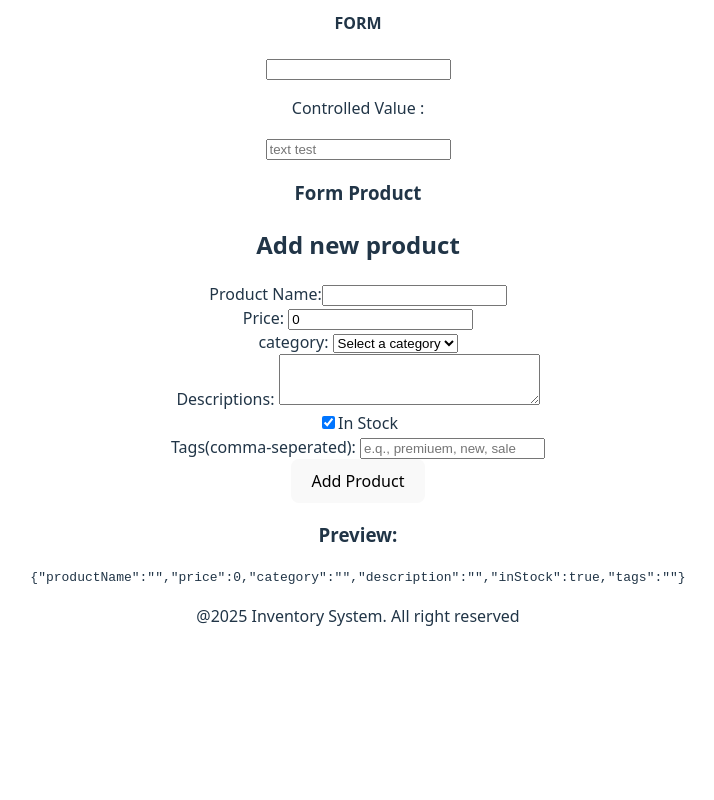
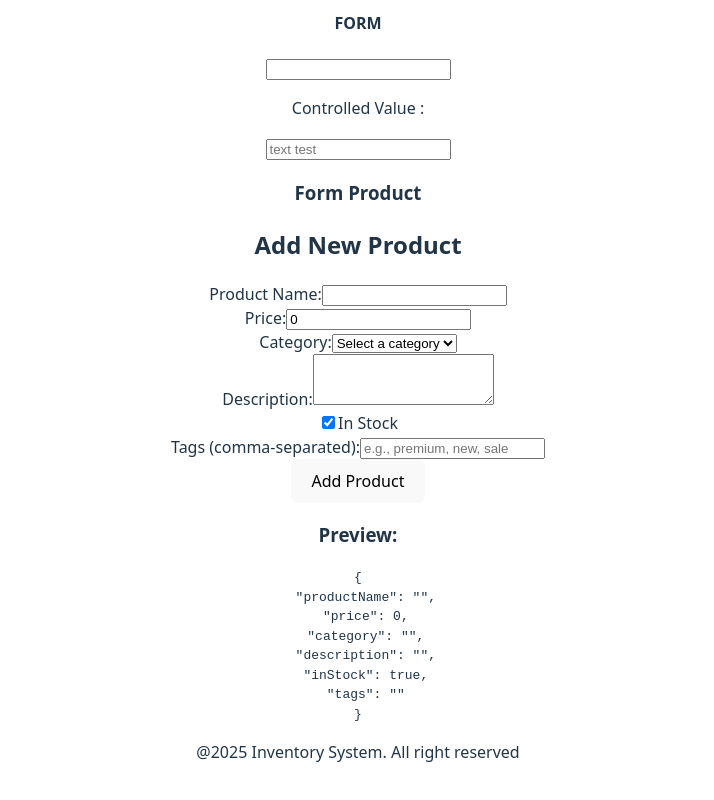
Before and after one commit to shannakaramei05/learn-react, a React (Vite) app: page / in a window 1280 px wide. Shown: the part 1988-2788 px from the top of the page, without its empty margins (282-996 px from the left). Before the commit the page ends 2664 px from the top, so only its background shows below. Built offline with nearby package versions, Linux system fonts and the light colour scheme.

Commit message:
fix-form

```diff
--- a/src/form/AddProductForm.tsx
+++ b/src/form/AddProductForm.tsx
@@ -22,55 +22,69 @@ export default function AddProductForm() {
         tags:""
     })
 
-    const [errors,setErrors] = useState<Partial<ProductForm>>({})
-    const[isSubmitting,setIsSubmitting] = useState<boolean>(false)
+    const [errors, setErrors] = useState<Partial<ProductForm>>({})
+    const [isSubmitting, setIsSubmitting] = useState<boolean>(false)
 
-    const handleInputChange = (e: React.ChangeEvent<HTMLFormElement|HTMLTextAreaElement|HTMLSelectElement>) =>{
-        console.log("test: ", e.target.value)
-        const{productName,value,type} = e.target.value
-        const checked = (e.target as HTMLInputElement).checked;
+    // Handle input changes
+    const handleInputChange = (
+        e: React.ChangeEvent<HTMLInputElement | HTMLTextAreaElement | HTMLSelectElement>
+    ) => {
+        const { name, value, type } = e.target
+        const checked = (e.target as HTMLInputElement).checked
 
         setFormData({
             ...formData,
-            [productName]: type === 'checkbox'? checked :type ==='number' ? Number(value) :value
+            [name]: type === 'checkbox' ? checked :
+                type === 'number' ? Number(value) :
+                    value
         })
+
+        // Clear error when user starts typing
+        if (errors[name as keyof ProductForm]) {
+            setErrors({
+                ...errors,
+                [name]: undefined
+            })
+        }
     }
 
-    if(errors[name as keyof ProductForm]) {
-        setErrors({
-            ...errors,
-            [name] : undefined
-        })
-    }
+    // Form validation
+    const validateForm = (): boolean => {
+        const newErrors: Partial<ProductForm> = {}
 
-    const validateFrom = ():boolean => {
-        const newErrors : Partial<ProductForm> = {}
-        if(!formData.productName.trim()) {
-            newErrors.productName = "Product name is Required"
+        if (!formData.productName.trim()) {
+            newErrors.productName = "Product name is required"
         }
 
-        if(formData.price<=0) {
+        if (formData.price <= 0) {
             newErrors.price = "Price must be greater than 0"
         }
 
-        if(!formData.description) {
-            newErrors.description = "Please Select a category"
+        if (!formData.category) {
+            newErrors.category = "Please select a category"
         }
 
         setErrors(newErrors)
-        return Object.keys(newErrors).length ===0;
+        return Object.keys(newErrors).length === 0
     }
 
-    const handleSubmit = async (e:React.FormEvent)=> {
+    // Handle form submission
+    const handleSubmit = async (e: React.FormEvent) => {
         e.preventDefault()
-        if(!validateFrom()) {
-            return;
+
+        if (!validateForm()) {
+            return
         }
+
         setIsSubmitting(true)
-        try{
-            await new Promise(resolve =>setTimeout(resolve,1000))
+
+        try {
+            // Simulate API call
+            await new Promise(resolve => setTimeout(resolve, 1000))
+
             console.log("Product added:", formData)
             alert("Product added successfully!")
+
             // Reset form
             setFormData({
                 productName: "",
@@ -89,52 +103,105 @@ export default function AddProductForm() {
     }
 
     return (
-        <form onSubmit={handleSubmit} className="prodcut-form">
-            <h2>Add new product</h2>
+        <form onSubmit={handleSubmit} className="product-form">
+            <h2>Add New Product</h2>
+
+            {/* Product Name */}
             <div>
                 <label htmlFor="name">Product Name:</label>
-                <input type="text" id="productName" name="productName" value={formData.productName} onChange={handleInputChange} className={errors.productName ? "error" : ""}/>
+                <input
+                    type="text"
+                    id="productName"
+                    name="productName"
+                    value={formData.productName}
+                    onChange={handleInputChange}
+                    className={errors.productName ? "error" : ""}
+                />
                 {errors.productName && <span className="error-message">{errors.productName}</span>}
             </div>
+
+            {/* Price */}
             <div>
-                <label htmlFor="price">Price: </label>
-                <input type="number" id="price" name="price" value={formData.price} onChange={handleInputChange} className={errors.price ? "error" : ""}/>
+                <label htmlFor="price">Price:</label>
+                <input
+                    type="number"
+                    id="price"
+                    name="price"
+                    value={formData.price}
+                    onChange={handleInputChange}
+                    min="0"
+                    step="0.01"
+                    className={errors.price ? "error" : ""}
+                />
                 {errors.price && <span className="error-message">{errors.price}</span>}
             </div>
+
+            {/* Category */}
             <div>
-                <label htmlFor="category">category: </label>
-                <select name="caregory" id="category" value={formData.category} onChange={handleInputChange} className={errors.category ? "error" : ""}>
+                <label htmlFor="category">Category:</label>
+                <select
+                    id="category"
+                    name="category"
+                    value={formData.category}
+                    onChange={handleInputChange}
+                    className={errors.category ? "error" : ""}
+                >
                     <option value="">Select a category</option>
                     <option value="electronics">Electronics</option>
                     <option value="clothing">Clothing</option>
-                    <option value="books">books</option>
+                    <option value="books">Books</option>
                     <option value="home">Home & Garden</option>
                 </select>
                 {errors.category && <span className="error-message">{errors.category}</span>}
             </div>
+
+            {/* Description */}
             <div>
-                <label htmlFor="description">Descriptions: </label>
-                <textarea name="description" id="description" cols="30" rows="3"
-                value={formData.description} onChange={handleInputChange}></textarea>
+                <label htmlFor="description">Description:</label>
+                <textarea
+                    id="description"
+                    name="description"
+                    value={formData.description}
+                    onChange={handleInputChange}
+                    rows={3}
+                />
             </div>
+
+            {/* In Stock Checkbox */}
             <div>
-                <label htmlFor="stock">
-                    <input type="checkbox" name="inStock" checked={formData.inStock} onChange={handleInputChange} />
+                <label>
+                    <input
+                        type="checkbox"
+                        name="inStock"
+                        checked={formData.inStock}
+                        onChange={handleInputChange}
+                    />
                     In Stock
                 </label>
             </div>
+
+            {/* Tags */}
             <div>
-                <label htmlFor="tags">Tags(comma-seperated): </label>
-                <input type="text" id="tags" name="tags" value={formData.tags} onChange={handleInputChange} placeholder="e.q., premiuem, new, sale"/>
+                <label htmlFor="tags">Tags (comma-separated):</label>
+                <input
+                    type="text"
+                    id="tags"
+                    name="tags"
+                    value={formData.tags}
+                    onChange={handleInputChange}
+                    placeholder="e.g., premium, new, sale"
+                />
             </div>
 
-            <button type="submit" disabled={isSubmitting}>{isSubmitting ? "Adding..." : "Add Product"}</button>
+            {/* Submit Button */}
+            <button type="submit" disabled={isSubmitting}>
+                {isSubmitting ? "Adding..." : "Add Product"}
+            </button>
 
+            {/* Form Preview */}
             <div className="form-preview">
-                <h3>Preview: </h3>
-                <pre>
-                    {JSON.stringify(formData,null)}
-                </pre>
+                <h3>Preview:</h3>
+                <pre>{JSON.stringify(formData, null, 2)}</pre>
             </div>
         </form>
     )
```
